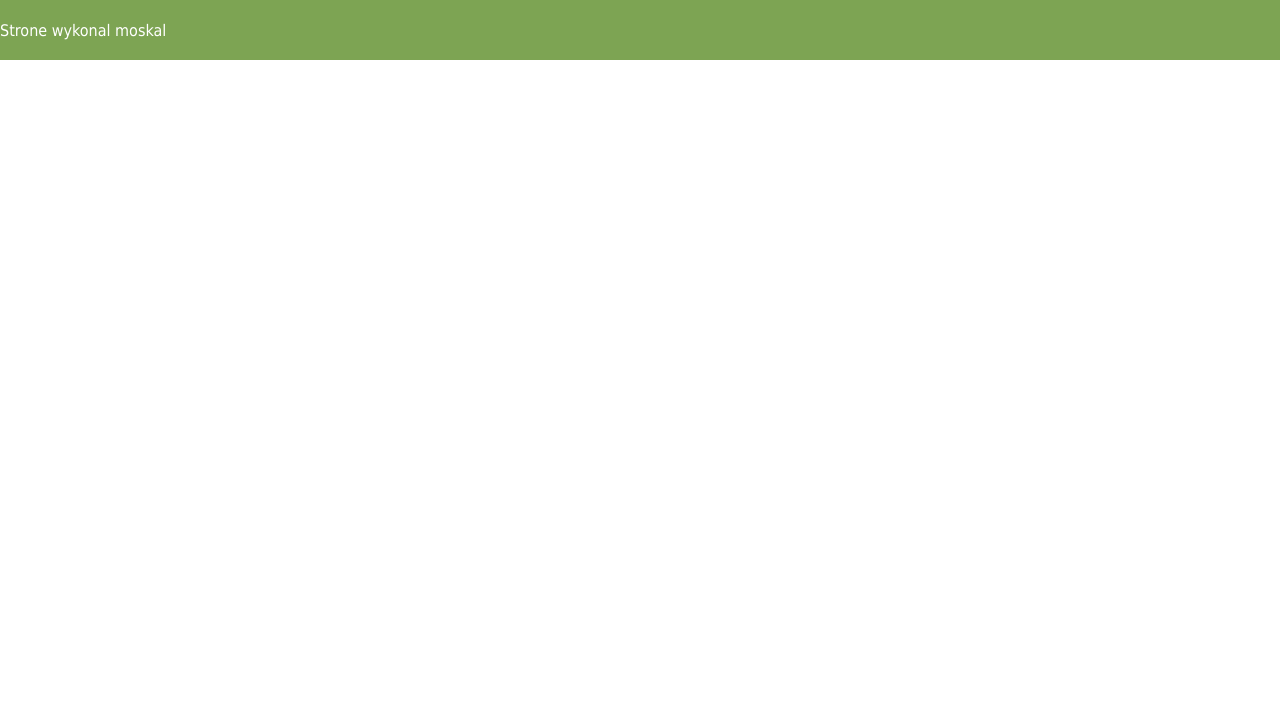
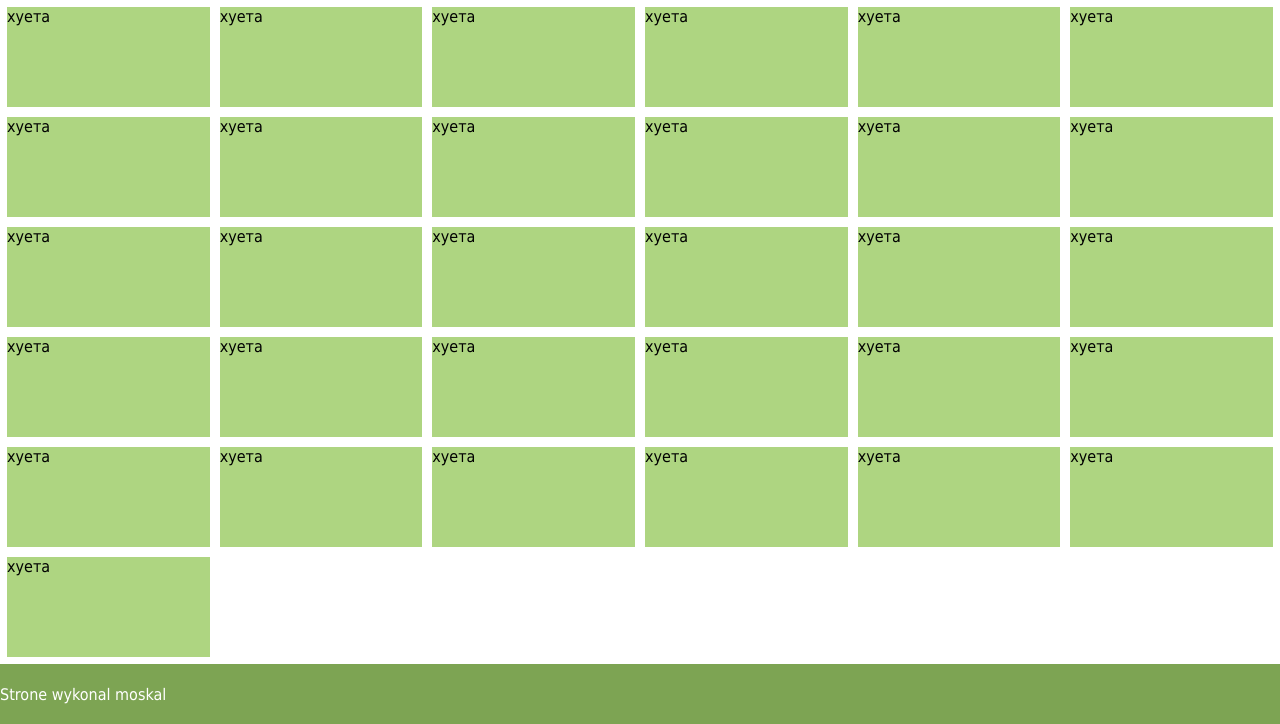
Before and after one commit to BaldrProgrammer/frontend_zadania, a PHP site: page / in a window 1280 px wide. Shown: the part 120-844 px from the top of the page. Before the commit the page ends 180 px from the top, so only its background shows below. Run offline with PHP 8.4, Linux system fonts and the light colour scheme.

Commit message:
18.09.2025 5

```diff
--- a/18.09.2025/index.html
+++ b/18.09.2025/index.html
@@ -4,7 +4,6 @@
     <meta charset="UTF-8">
     <title>sierpniowy kalendarz</title>
     <link rel="stylesheet" href="style5.css">
-    <script src="script.js"></script>
 </head>
 <body>
   <header>
@@ -33,4 +32,5 @@
       <div>Strone wykonal moskal</div>
   </footer>
 </body>
+<script src="script.js"></script>
 </html>
--- a/18.09.2025/script.js
+++ b/18.09.2025/script.js
@@ -0,0 +1,10 @@
+const input = document.querySelector('#polakipidory_i')
+const button = document.querySelector('#polakipidory_b')
+const container = document.querySelector('#polakiahueli')
+
+for(let i = 1; i <= 31; i++){
+    const yacheika = document.createElement('div')
+    yacheika.textContent = 'хуета'
+    yacheika.className = 'yacheika'
+    container.appendChild(yacheika)
+}
--- a/18.09.2025/style5.css
+++ b/18.09.2025/style5.css
@@ -25,7 +25,17 @@ body{
     }
 
     main{
+        padding: 7px;
+        .contaiter {
+            display: grid;
+            grid-template-columns: repeat(6, 1fr);
+            gap: 10px;
 
+            .yacheika{
+            background: #AED581;
+            height: 100px;
+        }
+        }
     }
 
     footer{
```
